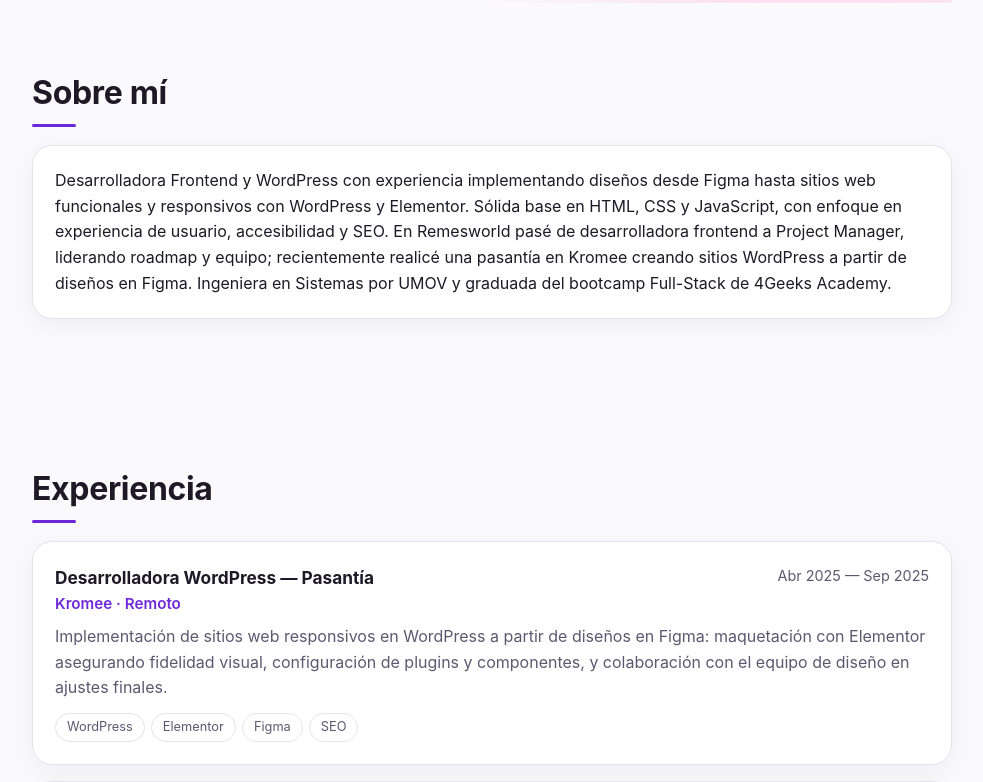
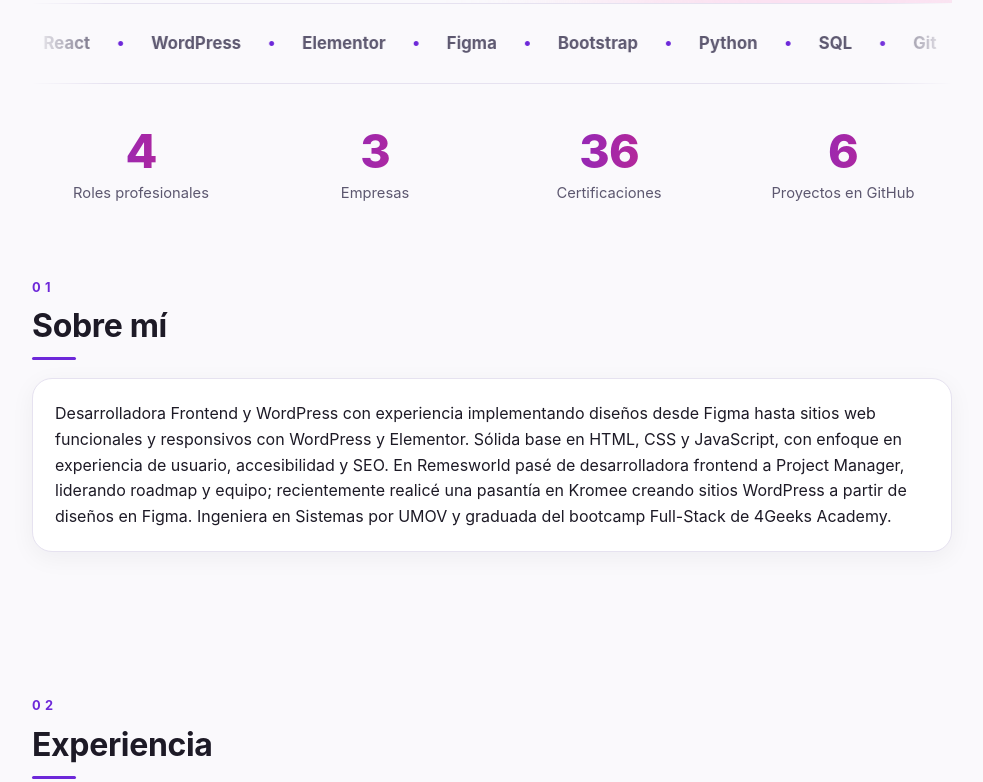
Before and after one commit to kath424/portfolio, a plain HTML site: page index.html in a window 1280 px wide. Shown: the part 794-1576 px from the top of the page, without its empty margins (148-1131 px from the left). Drawn offline with Linux system fonts and the light colour scheme.

Commit message:
Design v2: marquee, count-up stats, timeline, bento projects, dark contact, spotlight

```diff
--- a/index.html
+++ b/index.html
@@ -101,6 +101,46 @@
     .card,.chip,.btn{transition:none}
   }
 </style>
+<style>
+  /* ===== v2 patterns: marquee, stats, timeline, bento, dark scene, spotlight ===== */
+  .eyebrow{font-size:.8rem;font-weight:700;letter-spacing:.35em;color:var(--accent);margin-bottom:2px}
+  /* Skills marquee */
+  .marquee{overflow:hidden;padding:26px 0;border-top:1px solid var(--border);border-bottom:1px solid var(--border);
+    -webkit-mask-image:linear-gradient(90deg,transparent,#000 8%,#000 92%,transparent);mask-image:linear-gradient(90deg,transparent,#000 8%,#000 92%,transparent)}
+  .marquee-track{display:flex;gap:26px;width:max-content;animation:marquee 30s linear infinite;will-change:transform}
+  .marquee:hover .marquee-track{animation-play-state:paused}
+  .marquee-track span{font-size:1.05rem;font-weight:700;color:var(--muted);white-space:nowrap}
+  .marquee-track i{color:var(--accent);font-style:normal}
+  @keyframes marquee{to{transform:translateX(-50%)}}
+  /* Stats band */
+  #stats{padding:44px 0 8px}
+  .stats{display:grid;grid-template-columns:repeat(4,1fr);gap:16px;text-align:center}
+  .stat .num{font-size:2.9rem;font-weight:800;letter-spacing:-.02em;line-height:1;
+    background:linear-gradient(92deg,var(--accent),#db2777);-webkit-background-clip:text;background-clip:text;-webkit-text-fill-color:transparent;color:transparent}
+  .stat .lbl{color:var(--muted);font-size:.92rem;margin-top:8px}
+  @media(max-width:640px){.stats{grid-template-columns:repeat(2,1fr)}}
+  /* Experience timeline */
+  #experiencia .job{position:relative;margin-left:16px;border-left:3px solid var(--accent-soft);border-radius:0 20px 20px 0}
+  #experiencia .job::before{content:"";position:absolute;left:-9px;top:28px;width:15px;height:15px;border-radius:50%;
+    background:var(--accent);border:3px solid var(--bg);box-shadow:0 0 0 3px var(--accent-soft)}
+  /* Projects: bento (first card featured) + spotlight hover */
+  @media(min-width:641px){ .grid .proj:first-child{grid-column:span 2} }
+  .proj{position:relative;overflow:hidden}
+  .proj::before{content:"";position:absolute;inset:0;pointer-events:none;opacity:0;transition:opacity .35s ease;
+    background:radial-gradient(340px circle at var(--mx,50%) var(--my,50%),rgba(109,40,217,.10),transparent 65%)}
+  .proj:hover::before{opacity:1}
+  .proj>*{position:relative}
+  /* Dark closing scene (Apple-style section contrast) */
+  #contacto{width:100vw;margin-left:calc(50% - 50vw);padding-left:calc(50vw - 50%);padding-right:calc(50vw - 50%);
+    background:#16121f;color:#ece9f7;border-radius:0}
+  #contacto .eyebrow{color:#a78bfa}
+  #contacto h2{color:#fff}
+  #contacto .card{background:#221c33;border-color:#352c4f;color:#ece9f7;box-shadow:none}
+  #contacto .card p{color:#b9b3d0}
+  #contacto a{color:#c4b5fd}
+  footer{background:#16121f;color:#8f89a8;border-top:1px solid #2a2340}
+  @media (prefers-reduced-motion: reduce){ .marquee-track{animation:none} }
+</style>
 </head>
 <body>
 <div id="progress"></div>
@@ -134,7 +174,22 @@
     </div>
   </div>
 
+  <div class="marquee" aria-hidden="true"><div class="marquee-track">
+    <span>HTML5</span><i>•</i><span>CSS3</span><i>•</i><span>JavaScript</span><i>•</i><span>React</span><i>•</i><span>WordPress</span><i>•</i><span>Elementor</span><i>•</i><span>Figma</span><i>•</i><span>Bootstrap</span><i>•</i><span>Python</span><i>•</i><span>SQL</span><i>•</i><span>Git</span><i>•</i><span>SEO</span><i>•</i><span>UI/UX</span><i>•</i><span>Scrum</span><i>•</i>
+    <span>HTML5</span><i>•</i><span>CSS3</span><i>•</i><span>JavaScript</span><i>•</i><span>React</span><i>•</i><span>WordPress</span><i>•</i><span>Elementor</span><i>•</i><span>Figma</span><i>•</i><span>Bootstrap</span><i>•</i><span>Python</span><i>•</i><span>SQL</span><i>•</i><span>Git</span><i>•</i><span>SEO</span><i>•</i><span>UI/UX</span><i>•</i><span>Scrum</span><i>•</i>
+  </div></div>
+
+  <section id="stats">
+    <div class="stats">
+      <div class="stat"><div class="num" data-count="4">0</div><div class="lbl" data-i18n="stat1">Roles profesionales</div></div>
+      <div class="stat"><div class="num" data-count="3">0</div><div class="lbl" data-i18n="stat2">Empresas</div></div>
+      <div class="stat"><div class="num" data-count="36">0</div><div class="lbl" data-i18n="stat3">Certificaciones</div></div>
+      <div class="stat"><div class="num" data-count="6">0</div><div class="lbl" data-i18n="stat4">Proyectos en GitHub</div></div>
+    </div>
+  </section>
+
   <section id="sobre-mi">
+    <div class="eyebrow">01</div>
     <h2 data-i18n="about_h">Sobre mí</h2>
     <div class="card">
       <p data-i18n="about_p">Desarrolladora Frontend y WordPress con experiencia implementando diseños desde Figma hasta sitios web funcionales y responsivos con WordPress y Elementor. Sólida base en HTML, CSS y JavaScript, con enfoque en experiencia de usuario, accesibilidad y SEO. En Remesworld pasé de desarrolladora frontend a Project Manager, liderando roadmap y equipo; recientemente realicé una pasantía en Kromee creando sitios WordPress a partir de diseños en Figma. Ingeniera en Sistemas por UMOV y graduada del bootcamp Full-Stack de 4Geeks Academy.</p>
@@ -142,6 +197,7 @@
   </section>
 
   <section id="experiencia">
+    <div class="eyebrow">02</div>
     <h2 data-i18n="exp_h">Experiencia</h2>
 
     <div class="card job">
@@ -174,6 +230,7 @@
   </section>
 
   <section id="proyectos">
+    <div class="eyebrow">03</div>
     <h2 data-i18n="proj_h">Proyectos</h2>
     <div class="grid">
       <div class="card proj">
@@ -216,6 +273,7 @@
   </section>
 
   <section id="habilidades">
+    <div class="eyebrow">04</div>
     <h2 data-i18n="skills_h">Habilidades</h2>
     <div class="skills">
       <span class="skill">HTML5</span><span class="skill">CSS3</span><span class="skill">JavaScript</span>
@@ -228,6 +286,7 @@
   </section>
 
   <section id="formacion">
+    <div class="eyebrow">05</div>
     <h2 data-i18n="edu_h">Formación e idiomas</h2>
     <div class="two">
       <div class="card edu">
@@ -266,6 +325,7 @@
   </section>
 
   <section id="contacto">
+    <div class="eyebrow">06</div>
     <h2 data-i18n="nav_contact">Contacto</h2>
     <div class="card" style="text-align:center">
       <p data-i18n="contact_p">¿Tienes un proyecto o una vacante? Escríbeme:</p>
@@ -287,6 +347,7 @@ const EN = {
   nav_exp:"Experience", nav_proj:"Projects", nav_skills:"Skills", nav_contact:"Contact",
   role:"Frontend & WordPress Developer",
   loc:"Mexico City · Remote", cta_proj:"View projects", cta_contact:"Contact", cta_cv:"Download CV ↓",
+  stat1:"Professional roles", stat2:"Companies", stat3:"Certifications", stat4:"GitHub projects",
   about_h:"About me",
   about_p:"Frontend and WordPress developer with experience turning Figma designs into functional, responsive websites with WordPress and Elementor. Solid foundation in HTML, CSS and JavaScript, with a focus on user experience, accessibility and SEO. At Remesworld I grew from frontend developer to Project Manager, leading roadmap and team; most recently I completed an internship at Kromee building WordPress sites from Figma designs. Systems Engineering graduate from UMOV and the 4Geeks Academy Full-Stack bootcamp.",
   exp_h:"Experience", remote:"Remote", remote2:"Remote", remote3:"Remote",
@@ -360,6 +421,37 @@ const EN = {
   onScroll();
 })();
 
+/* Count-up stats + project spotlight */
+(function(){
+  var reduce = window.matchMedia("(prefers-reduced-motion: reduce)").matches;
+  var nums = document.querySelectorAll(".stat .num");
+  function run(el){
+    var target = parseInt(el.dataset.count, 10) || 0;
+    if(reduce){ el.textContent = target; return; }
+    var t0 = null, dur = 1300;
+    function step(ts){
+      if(!t0) t0 = ts;
+      var p = Math.min((ts - t0) / dur, 1);
+      el.textContent = Math.round(target * (1 - Math.pow(1 - p, 3)));
+      if(p < 1) requestAnimationFrame(step);
+    }
+    requestAnimationFrame(step);
+  }
+  if("IntersectionObserver" in window && !reduce){
+    var io2 = new IntersectionObserver(function(entries){
+      entries.forEach(function(e){ if(e.isIntersecting){ run(e.target); io2.unobserve(e.target); } });
+    },{threshold:.4});
+    nums.forEach(function(n){ io2.observe(n); });
+  } else { nums.forEach(run); }
+  document.querySelectorAll(".proj").forEach(function(card){
+    card.addEventListener("mousemove", function(ev){
+      var r = card.getBoundingClientRect();
+      card.style.setProperty("--mx", ((ev.clientX - r.left) / r.width * 100) + "%");
+      card.style.setProperty("--my", ((ev.clientY - r.top) / r.height * 100) + "%");
+    });
+  });
+})();
+
 let lang = "es";
 function toggleLang(){
   lang = (lang === "es") ? "en" : "es";
```
